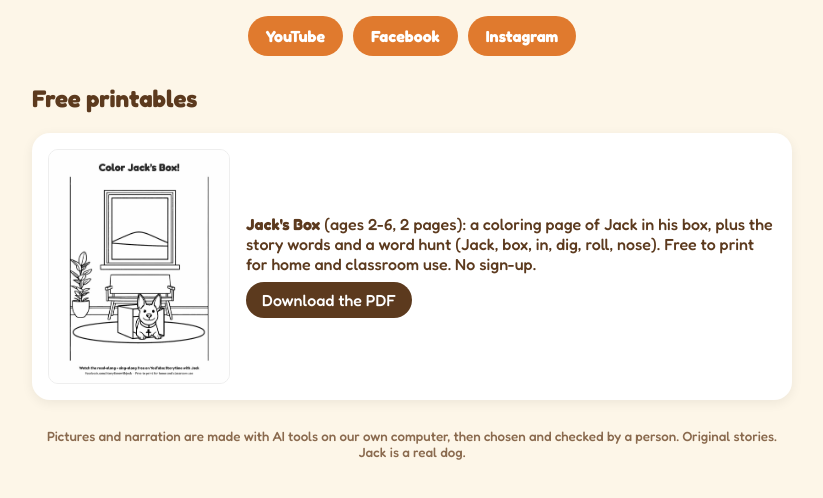
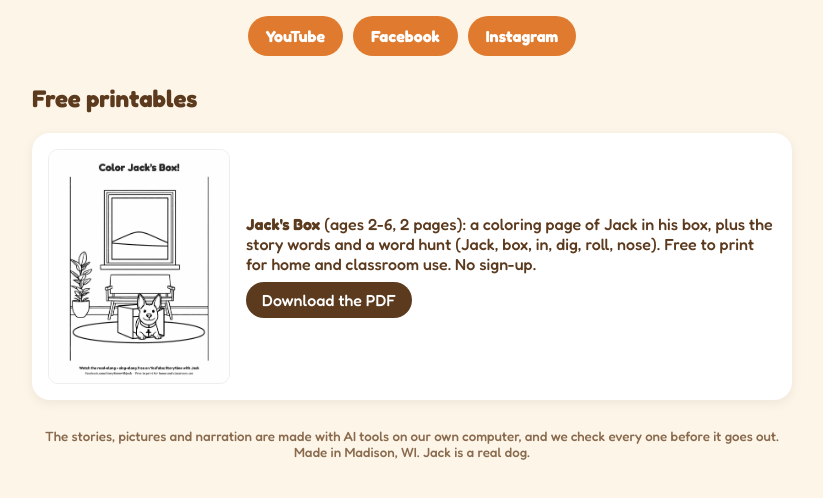
Before and after one commit to netengllc-web/storytimewithjack, a plain HTML site: page index.html in a window 1280 px wide. Shown: the part 308-806 px from the top of the page, without its empty margins (228-1051 px from the left). Drawn offline with Linux system fonts and the light colour scheme.

Commit message:
Footer: say plainly that stories are AI-assisted and checked
Co-Authored-By: Claude Opus 5.5 <noreply@anthropic.com>

```diff
--- a/index.html
+++ b/index.html
@@ -28,5 +28,5 @@ small{display:block;margin-top:28px;color:#8a6a4e;text-align:center}
 <div class="card"><img src="printables/Jacks_Box_coloring.jpg" alt="Jack's Box coloring page">
 <div><b>Jack's Box</b> (ages 2-6, 2 pages): a coloring page of Jack in his box, plus the story words and a word hunt (Jack, box, in, dig, roll, nose). Free to print for home and classroom use. No sign-up.<br>
 <a class="btn" href="printables/Jacks_Box_printable.pdf" download>Download the PDF</a></div></div>
-<small>Pictures and narration are made with AI tools on our own computer, then chosen and checked by a person. Original stories. Jack is a real dog.</small>
+<small>The stories, pictures and narration are made with AI tools on our own computer, and we check every one before it goes out. Made in Madison, WI. Jack is a real dog.</small>
 </main></body></html>
```
